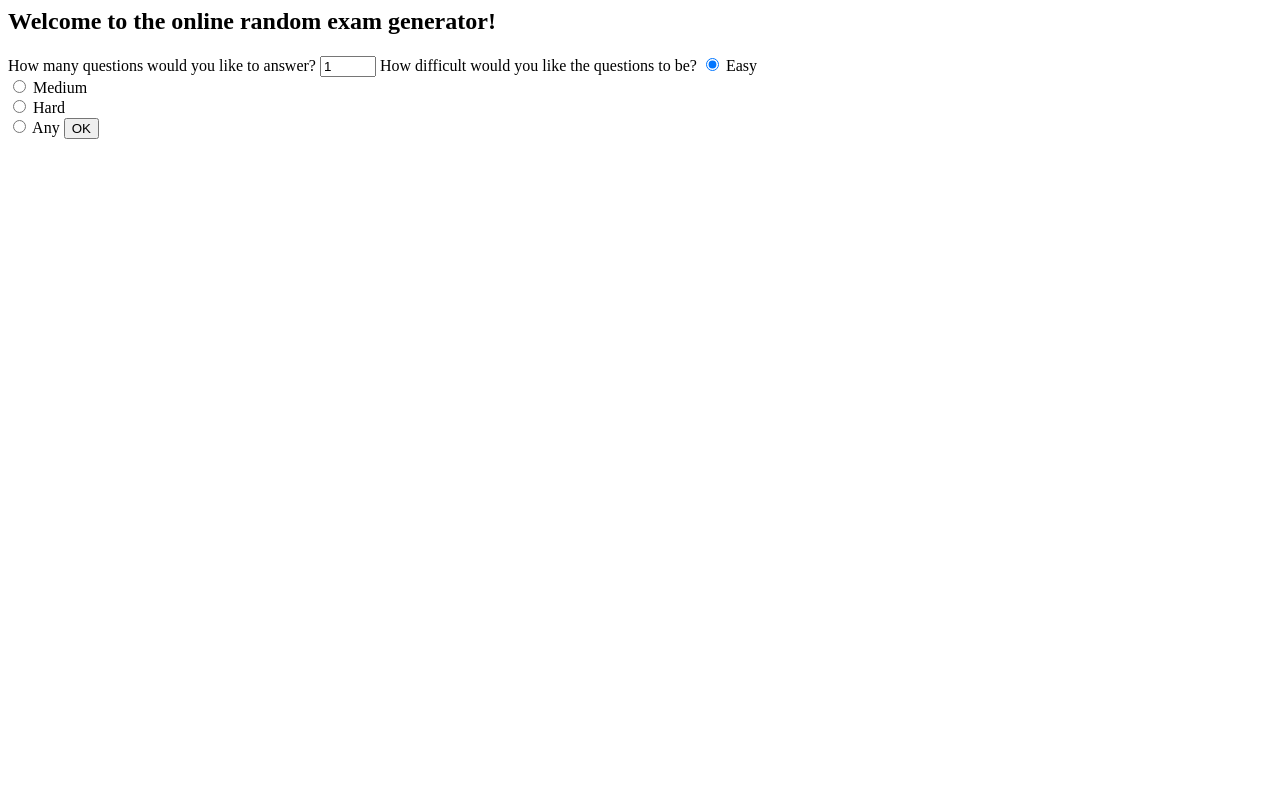
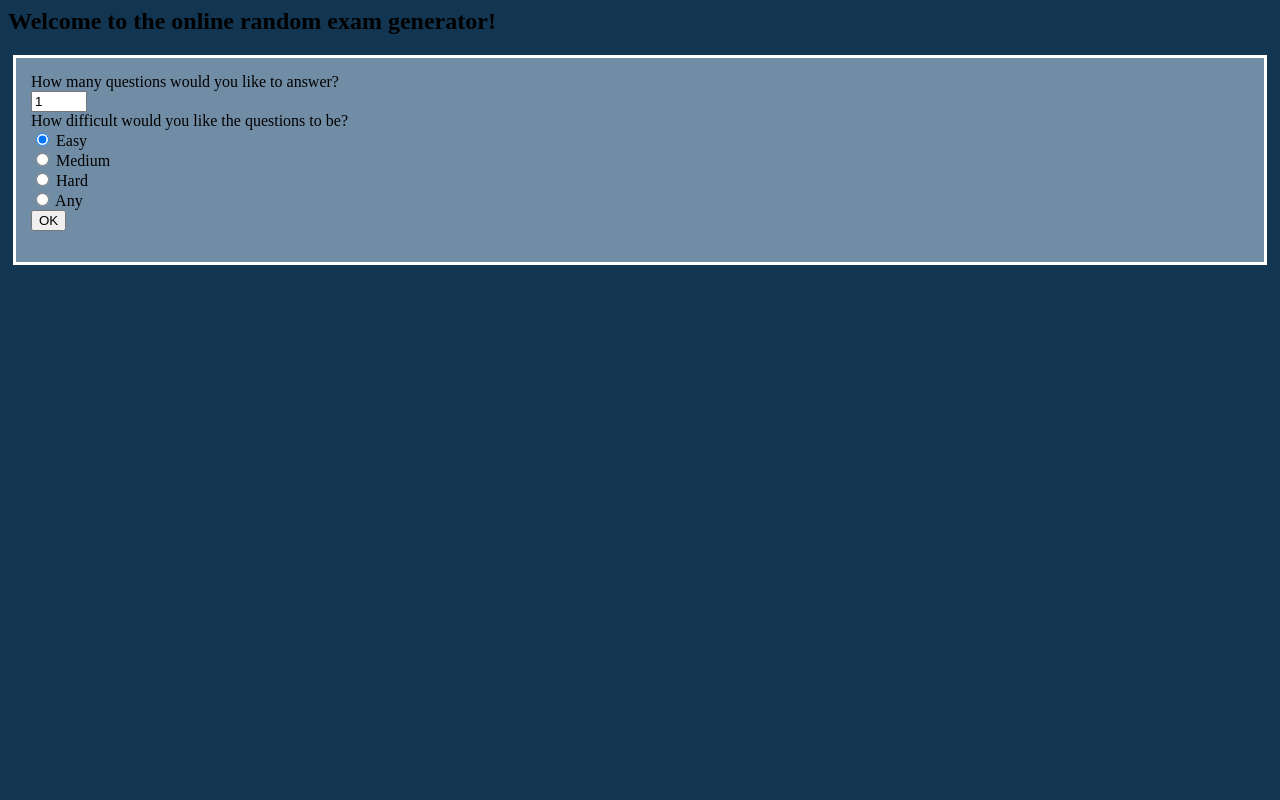
Before and after one commit to steinnp/exam_generation, a Django app: template exam/polls/templates/polls/index2.html in a window 1280 px wide. Run offline with Django 3.2, Linux system fonts and the light colour scheme; the template is opened without the code that fills it, so the values that code supplies are empty; some libraries are stand-ins or nearby versions.

Commit message:
Final commit

```diff
--- /dev/null
+++ b/exam/polls/static/polls/main.css
@@ -0,0 +1,11 @@
+body {
+   background-color: #123552;
+}
+
+#theBox {
+    background-color: #718DA5;
+    margin: 5px;
+    padding: 15px;
+    border-style: solid;
+    border-color: white;
+}
--- a/exam/polls/templates/polls/index2.html
+++ b/exam/polls/templates/polls/index2.html
@@ -1,12 +1,32 @@
 <h2>Welcome to the online random exam generator!</h2>
+
+
+
+{% load staticfiles %}
+<link rel="stylesheet" type="text/css" href="{% static 'polls/main.css' %}" />
+
+<script   src="https://code.jquery.com/jquery-2.2.3.js"   integrity="sha256-laXWtGydpwqJ8JA+X9x2miwmaiKhn8tVmOVEigRNtP4="   crossorigin="anonymous"></script>
+<script src="https://maxcdn.bootstrapcdn.com/bootstrap/3.3.6/js/bootstrap.min.js" integrity="sha384-0mSbJDEHialfmuBBQP6A4Qrprq5OVfW37PRR3j5ELqxss1yVqOtnepnHVP9aJ7xS" crossorigin="anonymous"></script>
+
+<div id="theBox">
     <form action="questions/" method="post">
         {% csrf_token %}
+        <div>
             <label for="number_of_questions">How many questions would you like to answer? </label>
+        </div>
+        <div>
             <input id="number_of_questions" type="number" min="1" max="50" step="1" value="1" name="number_of_questions" >
+        </div>
+        <div>
             <label for="difficulty">How difficult would you like the questions to be?</label>
+        </div>
+        <div>
             <input type="radio" name="difficulty" value="easy" checked> Easy<br>
             <input type="radio" name="difficulty" value="medium"> Medium<br>
             <input type="radio" name="difficulty" value="hard"> Hard<br>
             <input type="radio" name="difficulty" value="any"> Any
-        <input type="submit" value="OK">
+        </div>
+            <input type="submit" class="btn btn-default" value="OK">
+
     </form>
+</div>
```
Also changed, not shown: exam/polls/templates/polls/name.html (+11 -1 lines), exam/db.sqlite3, 8 other files. Lines whose indentation alone changed are shown as unchanged.
